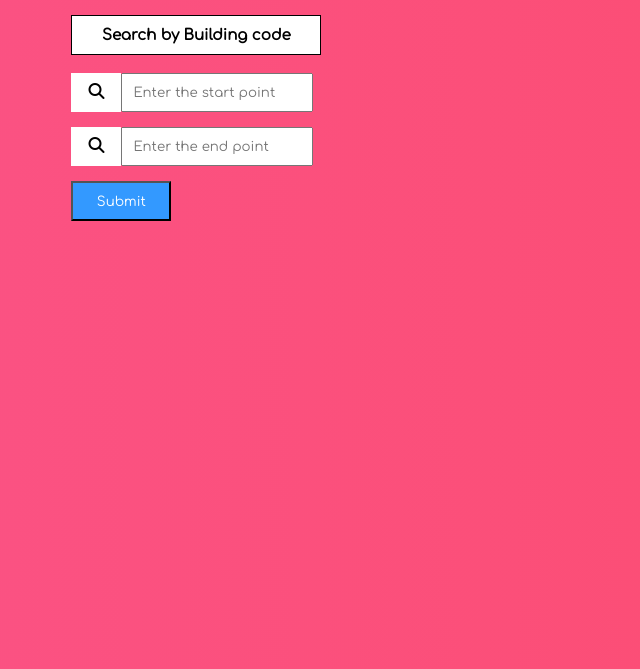
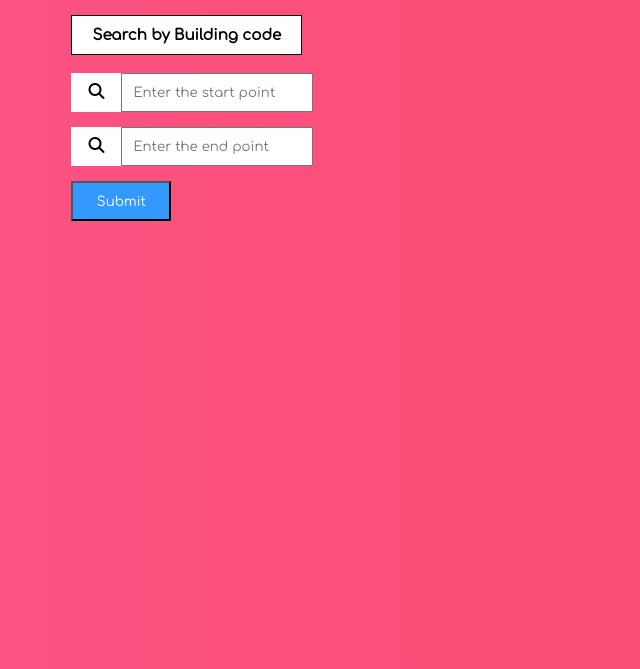
Before and after one commit to dangminhtran/Yorku_Map, a plain HTML site: page front-end/index.html in a window 1280 px wide. Shown: the part 131-800 px from the top of the page, without its empty margins (42-682 px from the left). Drawn offline with Linux system fonts and the light colour scheme; some packages are replaced by stand-ins of ours.

Commit message:
Update style.css

```diff
--- a/front-end/style.css
+++ b/front-end/style.css
@@ -17,7 +17,7 @@ section {
 }
 .dropbtn {
   box-sizing: border-box;
-  width: 250px;
+  width: 231px;
   height: 40px;
   padding: 10px;
   text-align: center;
```
